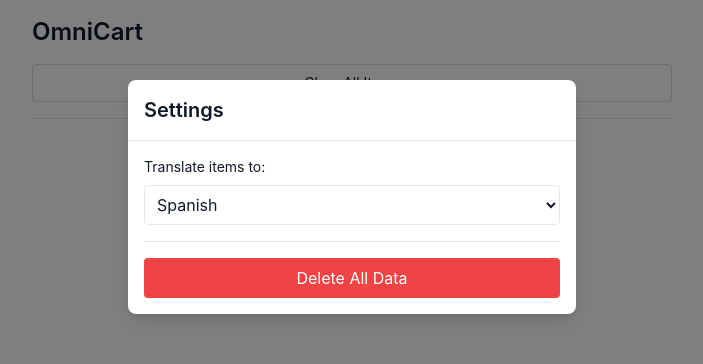
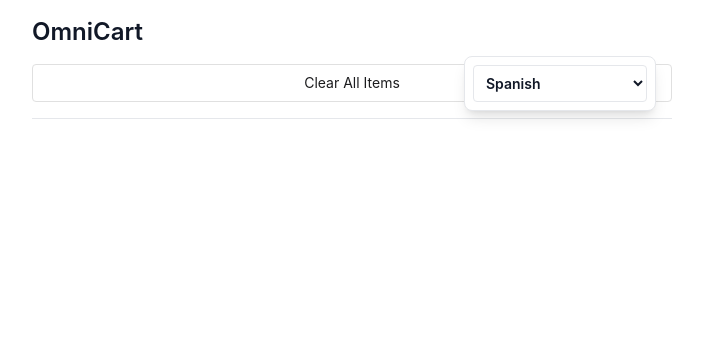
Before and after one commit to jaytuduri/omnicart, a plain HTML site: page index.html in a window 1280 px wide. Both pictures are taken after a click on the button 952 px from the left and 32 px from the top of the page. Shown: the top 364 px of the page, without its empty margins (288-991 px from the left). Drawn offline with nearby package versions, Linux system fonts and the light colour scheme; some icons are missing.

Commit message:
Add translate dropdown functionality
- Added translate icon next to settings icon
- Moved language selection from settings modal to dropdown
- Added click handlers for dropdown toggle
- Improved UI with modern, minimalistic design

```diff
--- a/index.html
+++ b/index.html
@@ -29,9 +29,28 @@
         <header class="sticky top-0 bg-white dark:bg-gray-900 border-b border-gray-200 dark:border-gray-700 py-4 z-50 dark-mode-transition">
             <h1 class="text-2xl font-semibold mb-4 flex justify-between items-center">
                 OmniCart
-                <button id="settingsButton" class="p-2 rounded hover:bg-gray-100 dark:hover:bg-gray-800 transition-colors focus-ring">
-                    <i class="ph ph-gear text-xl"></i>
-                </button>
+                <div class="flex items-center relative">
+                    <div class="relative">
+                        <button id="translateButton" class="p-2 rounded hover:bg-gray-100 dark:hover:bg-gray-800 transition-colors focus-ring mr-2">
+                            <i class="ph ph-translate text-xl"></i>
+                        </button>
+                        <div id="translateDropdown" class="hidden absolute right-0 mt-2 w-48 bg-white dark:bg-gray-800 rounded-lg shadow-lg border border-gray-200 dark:border-gray-700 z-50">
+                            <div class="p-2">
+                                <select id="targetLang" class="w-full p-2 rounded border border-gray-200 dark:border-gray-700 bg-white dark:bg-gray-800 focus-ring dark-mode-transition text-sm">
+                                    <option value="es">Spanish</option>
+                                    <option value="fr">French</option>
+                                    <option value="de">German</option>
+                                    <option value="it">Italian</option>
+                                    <option value="pt">Portuguese</option>
+                                    <option value="sv">Swedish</option>
+                                </select>
+                            </div>
+                        </div>
+                    </div>
+                    <button id="settingsButton" class="p-2 rounded hover:bg-gray-100 dark:hover:bg-gray-800 transition-colors focus-ring">
+                        <i class="ph ph-gear text-xl"></i>
+                    </button>
+                </div>
             </h1>
             <div class="space-y-4">
                 <button id="clearAllItems" class="w-full p-2 border border-gray-200 dark:border-gray-700 rounded text-sm hover:bg-gray-100 dark:hover:bg-gray-800 transition-colors focus-ring dark-mode-transition">
@@ -50,18 +69,7 @@
                     </button>
                 </div>
                 <div class="p-4 space-y-4">
-                    <div class="space-y-2">
-                        <label for="targetLang" class="text-sm block">Translate items to:</label>
-                        <select id="targetLang" class="w-full p-2 rounded border border-gray-200 dark:border-gray-700 bg-white dark:bg-gray-800 focus-ring dark-mode-transition">
-                            <option value="es">Spanish</option>
-                            <option value="fr">French</option>
-                            <option value="de">German</option>
-                            <option value="it">Italian</option>
-                            <option value="pt">Portuguese</option>
-                            <option value="sv">Swedish</option>
-                        </select>
-                    </div>
-                    <div class="pt-4 border-t border-gray-200 dark:border-gray-700">
+                    <div class="pt-4">
                         <button id="deleteLocalStorage" class="w-full p-2 bg-red-500 text-white rounded hover:bg-red-600 transition-colors focus-ring">
                             Delete All Data
                         </button>
--- a/src/components/ShoppingList.js
+++ b/src/components/ShoppingList.js
@@ -21,6 +21,21 @@ export class ShoppingList {
         });
         document.getElementById('clearAllItems').addEventListener('click', () => this.clearAll());
         document.getElementById('targetLang').addEventListener('change', () => this.updateTranslations());
+
+        // Translate dropdown
+        document.getElementById('translateButton').addEventListener('click', (e) => {
+            e.stopPropagation();
+            const dropdown = document.getElementById('translateDropdown');
+            dropdown.classList.toggle('hidden');
+        });
+
+        // Close translate dropdown when clicking outside
+        document.addEventListener('click', (e) => {
+            const dropdown = document.getElementById('translateDropdown');
+            if (!dropdown.contains(e.target) && !e.target.closest('#translateButton')) {
+                dropdown.classList.add('hidden');
+            }
+        });
 
         // Settings modal
         document.getElementById('settingsButton').addEventListener('click', () => {
```
